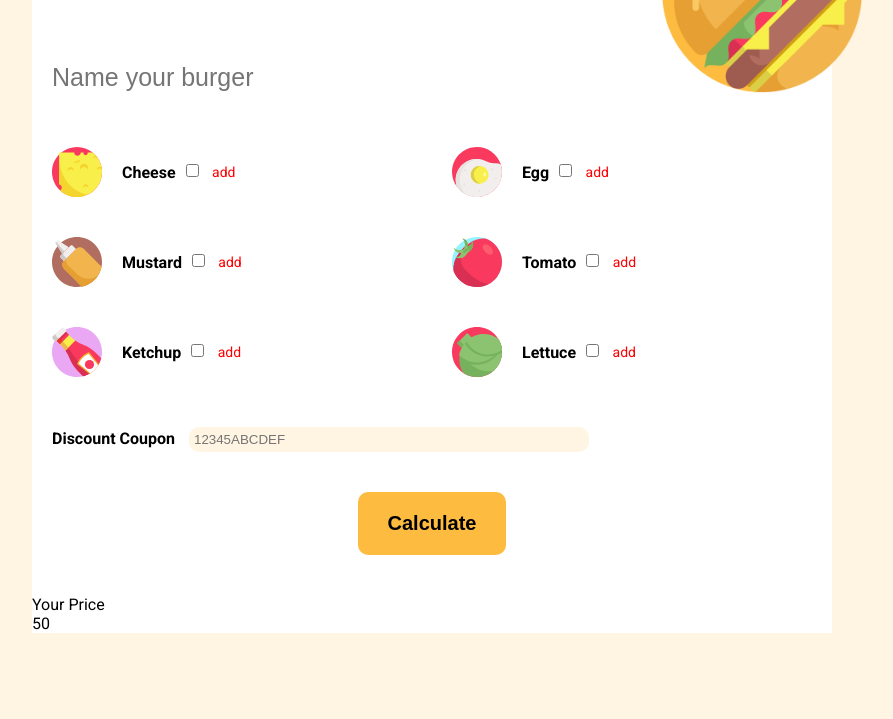
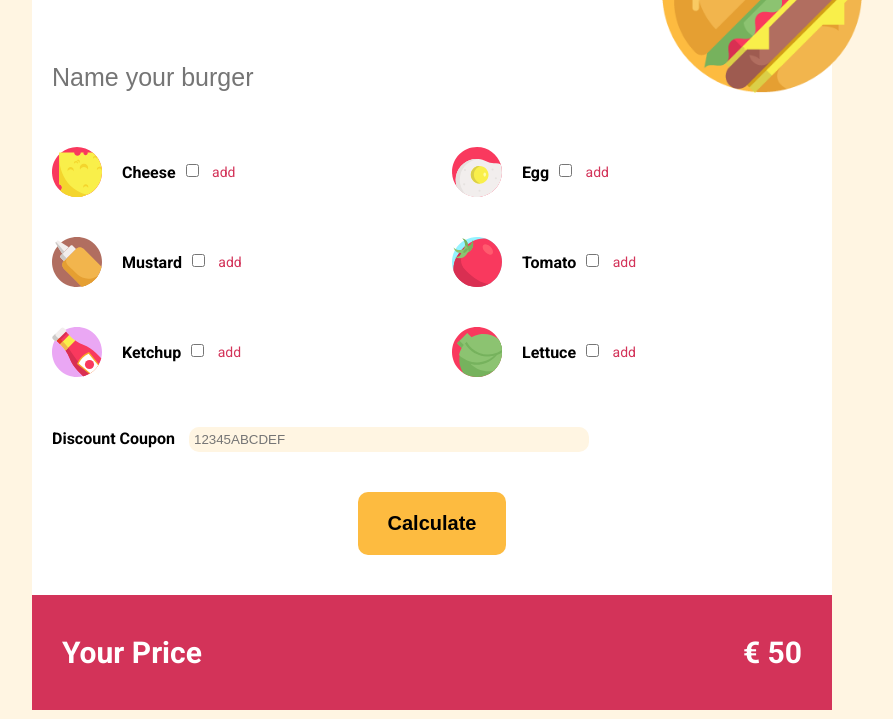
Before and after one commit to filippogarota96/js-burger, a plain HTML site: page index.html in a window 1280 px wide. Shown: the part 81-800 px from the top of the page, without its empty margins (208-1101 px from the left). Drawn offline with Linux system fonts and the light colour scheme.

Commit message:
Progetto completo

```diff
--- a/css/style.css
+++ b/css/style.css
@@ -73,7 +73,7 @@ header img {
   font-weight: 700;
 }
  .ingredients-list label {
-  color: red;
+  color: #D33359;
   font-size: 14px;
   cursor: pointer;
 }
@@ -118,3 +118,19 @@ header img {
 .btn:hover {
   background-color: #bc8725;
 }
+
+
+footer {
+  background-color: #D33359;
+  display: flex;
+  justify-content: space-between;
+  padding: 40px 30px;
+}
+
+.your-price,
+#totale,
+.your-price span {
+  color: #fff;
+  font-size: 30px;
+  font-weight: bold;
+}
--- a/index.html
+++ b/index.html
@@ -62,7 +62,7 @@
           <img src="img/lettuce.svg" alt="">
           <span>Lettuce</span>
           <label for="lettuce">
-            <input id="lettuce" class="ingredients" type="checkbox">
+            <input id="lettuce" class="ingredients" type="checkbox" value = "3">
             add
           </label>
         </li>
@@ -75,7 +75,7 @@
     </main>
     <footer>
       <div class="your-price">Your Price</div>
-      <div id="totale">50</div>
+      <div id="totale"><span>€</span> 50</div>
     </footer>
   </div>
   <script src="js/script.js" charset="utf-8"></script>
```
